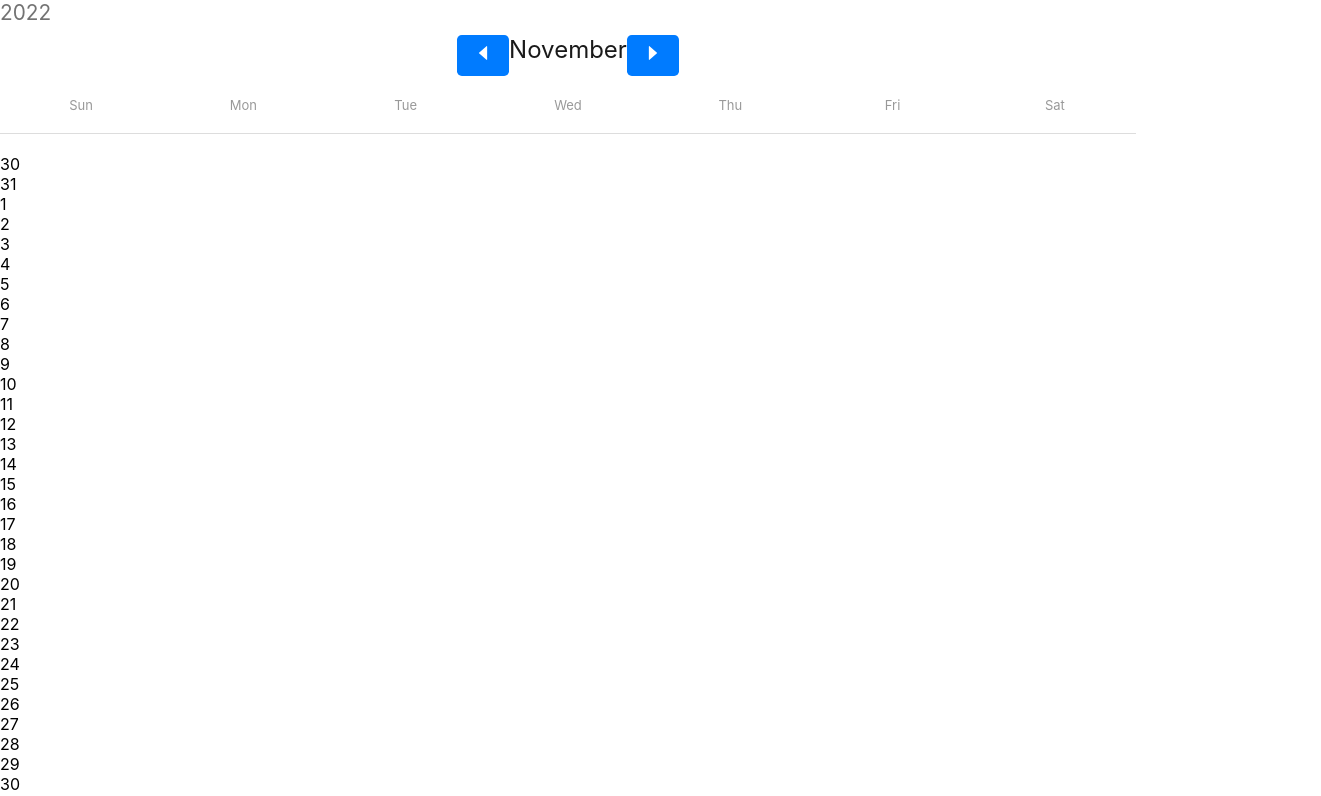
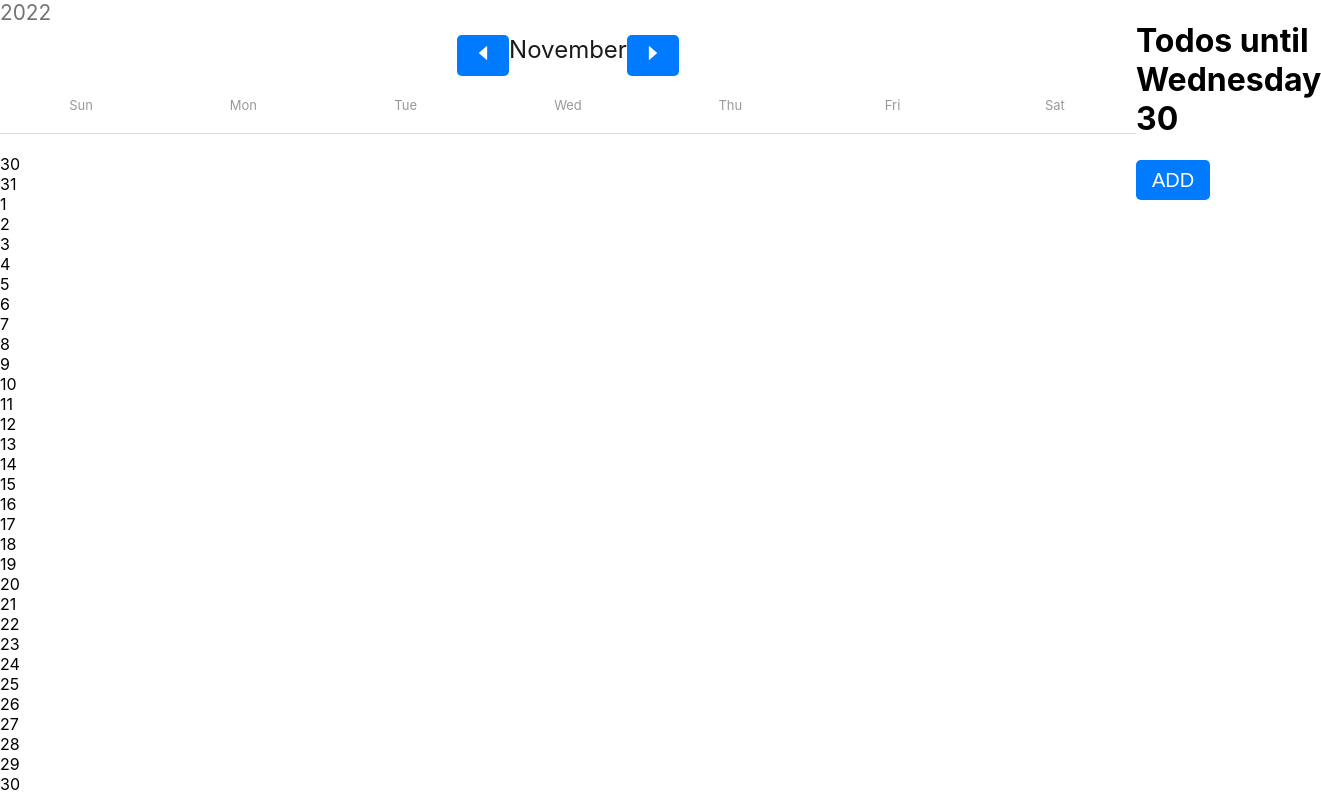
Before and after one commit to sjunee2/Carpen-Street-Frontend, a Next.js app: page / in a window 1280 px wide. Shown: the top 796 px of the page, 1321 px wide, since content can reach past the window. Built offline with nearby package versions, Linux system fonts and the light colour scheme.

Commit message:
Add todos component

```diff
--- a/pages/index.tsx
+++ b/pages/index.tsx
@@ -1,14 +1,16 @@
 import React from "react";
 
-import { Wrapper, Header, Main, Footer, Cards, Calendar } from "@components";
+import { Wrapper, Header, Main, Footer, Cards, Calendar, MainWrapper, Todos } from "@components";
 import GlobalStyle from "@styles/globalStyles";
 
 const Home: React.FC = () => {
   return (
     <Wrapper>
       <GlobalStyle />
-      <Calendar />
-      <Main />
+      <MainWrapper>
+        <Calendar />
+        <Todos />
+      </MainWrapper>
       <Footer />
     </Wrapper>
   );
--- a/src/components/index.ts
+++ b/src/components/index.ts
@@ -8,3 +8,4 @@ export { Toggle } from "./toggle";
 export { Wrapper } from "./wrapper";
 export { Calendar } from "./calendar";
 export { MainWrapper } from "./mainwrapper";
+export { Todos } from "./todos";
--- /dev/null
+++ b/src/components/todos/index.tsx
@@ -0,0 +1,52 @@
+import React from "react";
+import { useSelector } from "react-redux";
+
+import { addTodo, removeTodo, completeTodo } from "@redux/actions";
+import { RootState } from "@redux/reducers";
+import { useAppDispatch } from "@redux/store";
+import { Button } from "@components";
+
+export const Todos: React.FC = () => {
+  const dispatch = useAppDispatch();
+  const todos = useSelector((state: RootState) => state.todos.todos);
+  const currentNumberedDate = useSelector((state: RootState) => state.date);
+  const daysOfWeek = ["Sunday", "Monday", "Tuesday", "Wednesday", "Thursday", "Friday", "Saturday"];
+  const currentDate = new Date(currentNumberedDate.year, currentNumberedDate.month, currentNumberedDate.day);
+
+
+  const renderTodos = () => {
+    return todos.map((todo, index) => {
+      if (todo.date.getFullYear() === currentDate.getFullYear() && todo.date.getMonth() === currentDate.getMonth() && todo.date.getDate() === currentDate.getDate()) {
+        return (
+          <div key={index}>
+            <span>
+              {todo.date.getHours()}:{(todo.date.getMinutes()<10?'0':'') + todo.date.getMinutes()}
+            </span>
+            <span>
+              {todo.text}
+            </span>
+            <Button onClick={() => dispatch(removeTodo(todo.id))}>
+              Remove
+            </Button>
+            <Button onClick={() => dispatch(completeTodo(todo.id))}>
+              Complete
+            </Button>
+          </div>
+        )
+      } else {
+        return null;
+      }
+    })
+  }
+
+
+  return (
+    <div>
+      <h1>Todos until {daysOfWeek[currentDate.getDay()]} {currentNumberedDate.day}</h1>
+      {renderTodos()}
+      <Button onClick={() => dispatch(addTodo({text: "추가함", date: new Date()}))}>
+        ADD
+      </Button>
+    </div>
+  );
+};
```
